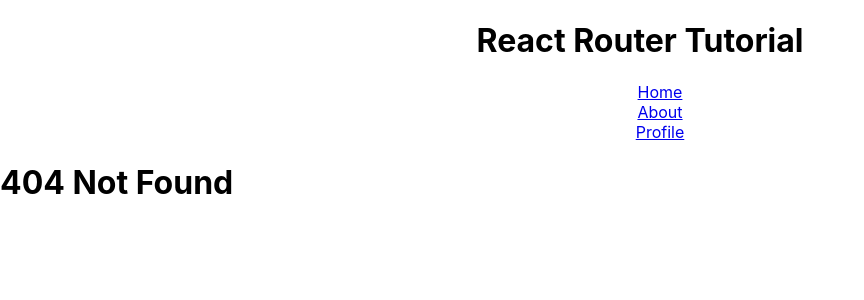
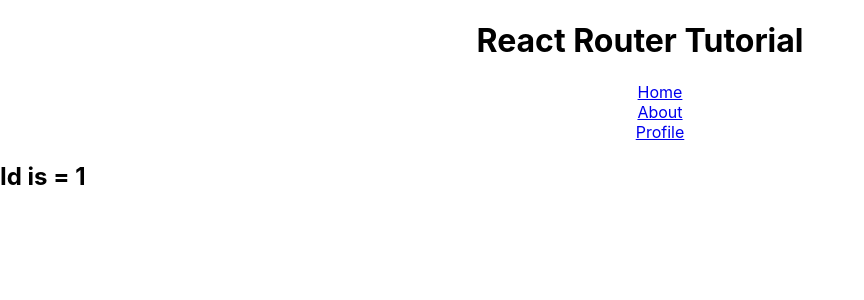
Before and after one commit to NBinte/Codecamp-React-Router, a React (Create React App) app: page /post/1 in a window 1280 px wide. Before the commit this address had no page. Shown: the top 300 px of the page, without its empty margins (0-864 px from the left). Built offline with nearby package versions, Linux system fonts and the light colour scheme.

Commit message:
Access URL params

```diff
--- a/src/App.js
+++ b/src/App.js
@@ -17,7 +17,7 @@ function App() {
         <Route path="/" element={<Home />} />
         <Route path="/about" element={<About />} />
         <Route path="/profile" element={<Profile />} />
-        {/* <Route path="/post/:id" element={<Post />} /> */}
+        <Route path="/post/:id" element={<Post />} />
         <Route path="*" element={<NotFound />} />
       </Routes>
     </BrowserRouter>
--- a/src/Pages/Post.js
+++ b/src/Pages/Post.js
@@ -1,21 +1,21 @@
-// import React from "react";
-// import { useLocation, useParams } from "react-router-dom";
+import React from "react";
+import { useLocation, useParams } from "react-router-dom";
 
-// const Post = () => {
-//   const { id } = useParams();
+const Post = () => {
+  const { id } = useParams();
 
-//   const query = new URLSearchParams(useLocation().search);
+  //   const query = new URLSearchParams(useLocation().search);
 
-//   const first = query.get("first");
-//   const last = query.get("last");
+  //   const first = query.get("first");
+  //   const last = query.get("last");
 
-//   return (
-//     <>
-//       <h2>Id is = {id} </h2>
-//       <h2>First Name is = {first} </h2>
-//       <h2>Last name is = {last} </h2>
-//     </>
-//   );
-// };
+  return (
+    <>
+      <h2>Id is = {id} </h2>
+      {/* <h2>First Name is = {first} </h2>
+      <h2>Last name is = {last} </h2> */}
+    </>
+  );
+};
 
-// export default Post;
+export default Post;
```
